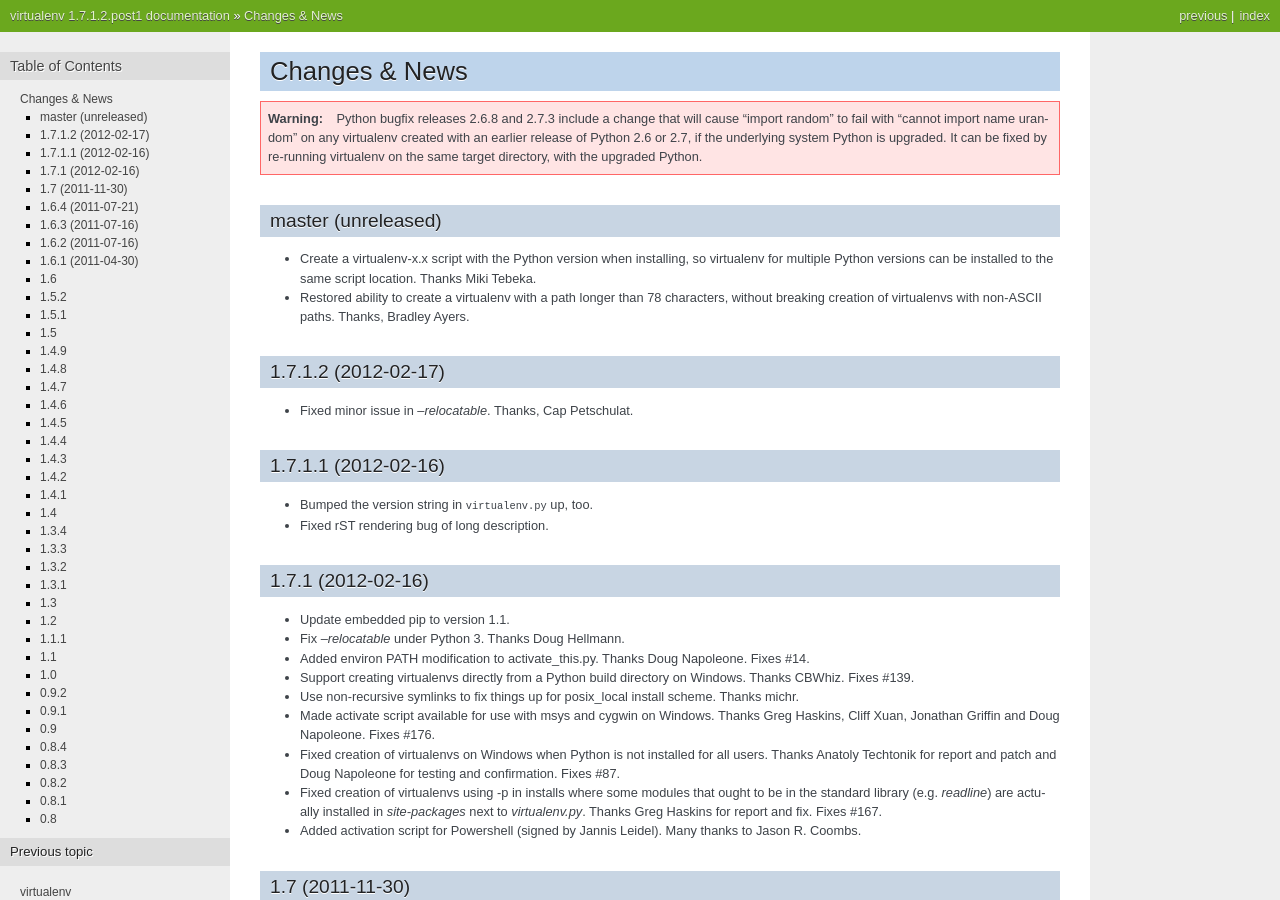
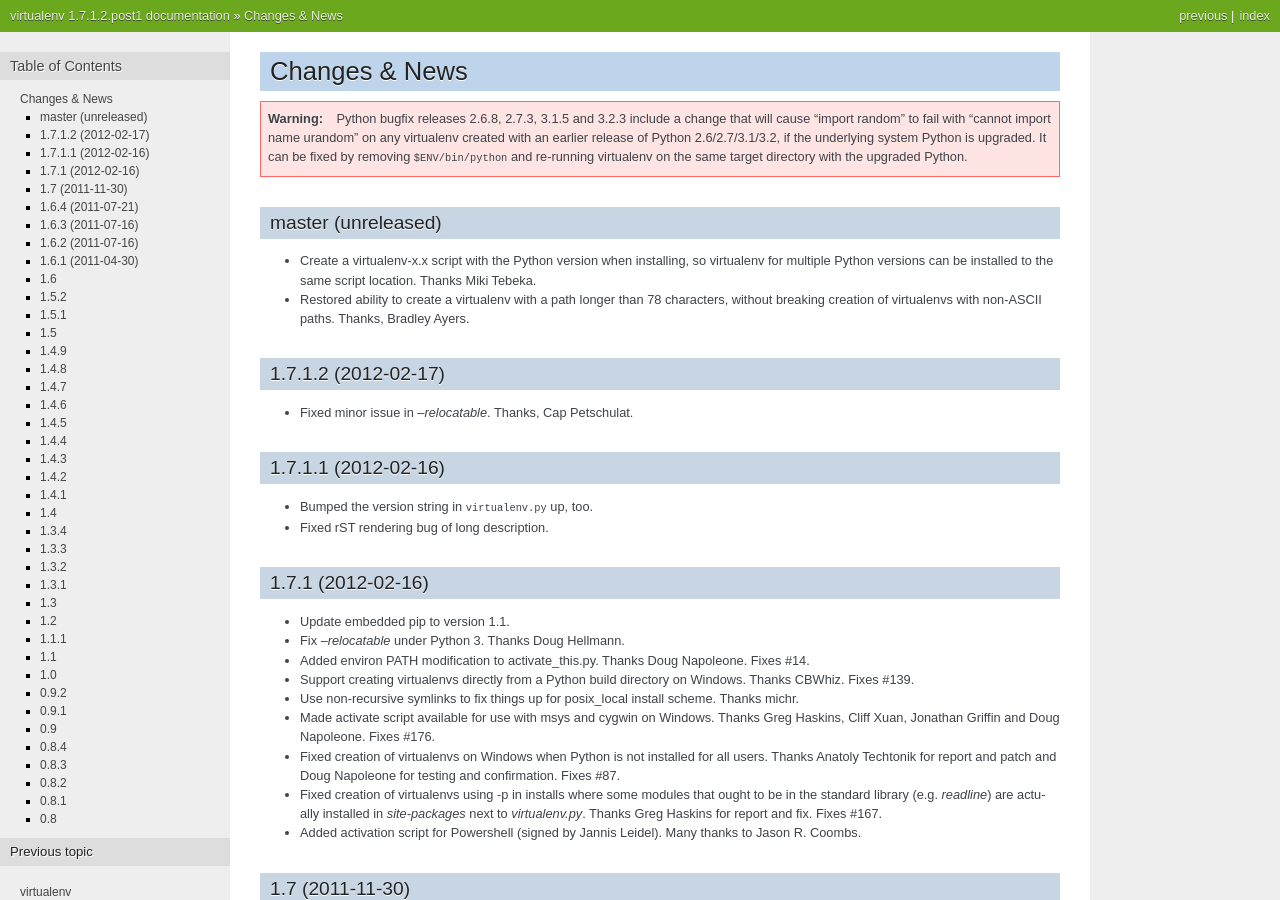
Before and after one commit to pypa/virtualenv, a Sphinx documentation site: the page built from docs/news.txt, in a window 1280 px wide and 900 px high. Built offline with Sphinx 7.4.7, drawn with Linux system fonts in a browser that asks for light colours.

Commit message:
Corrected note about incompatibility with upcoming Python minor releases.

```diff
--- a/docs/news.txt
+++ b/docs/news.txt
@@ -3,11 +3,12 @@
 
 .. warning::
 
-   Python bugfix releases 2.6.8 and 2.7.3 include a change that will cause
-   "import random" to fail with "cannot import name urandom" on any virtualenv
-   created with an earlier release of Python 2.6 or 2.7, if the underlying
-   system Python is upgraded. It can be fixed by re-running virtualenv on the
-   same target directory, with the upgraded Python.
+   Python bugfix releases 2.6.8, 2.7.3, 3.1.5 and 3.2.3 include a change that
+   will cause "import random" to fail with "cannot import name urandom" on any
+   virtualenv created with an earlier release of Python 2.6/2.7/3.1/3.2, if the
+   underlying system Python is upgraded. It can be fixed by removing
+   ``$ENV/bin/python`` and re-running virtualenv on the same target directory
+   with the upgraded Python.
 
 
 master (unreleased)
```
